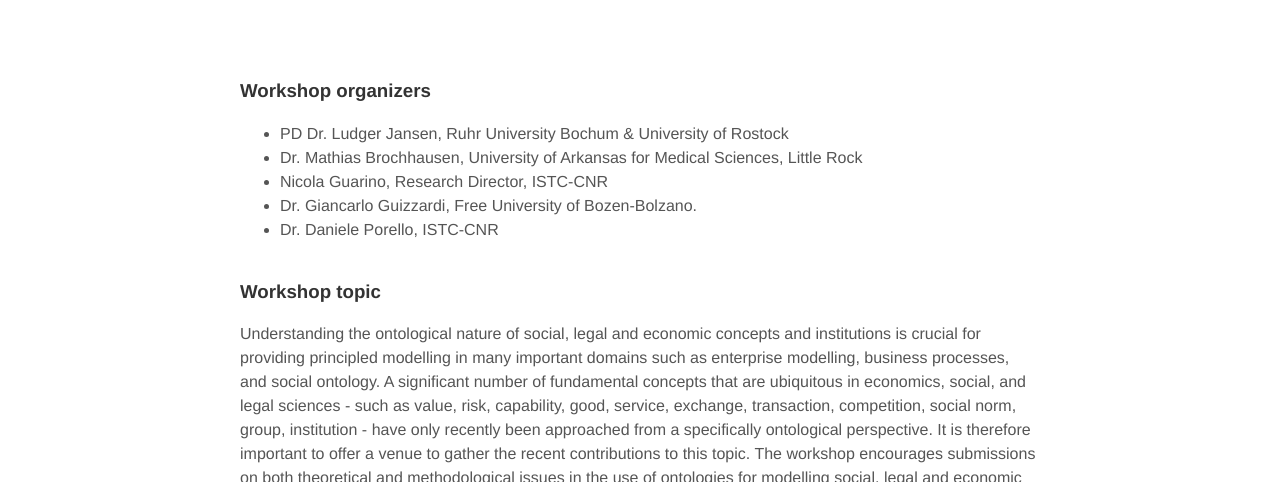
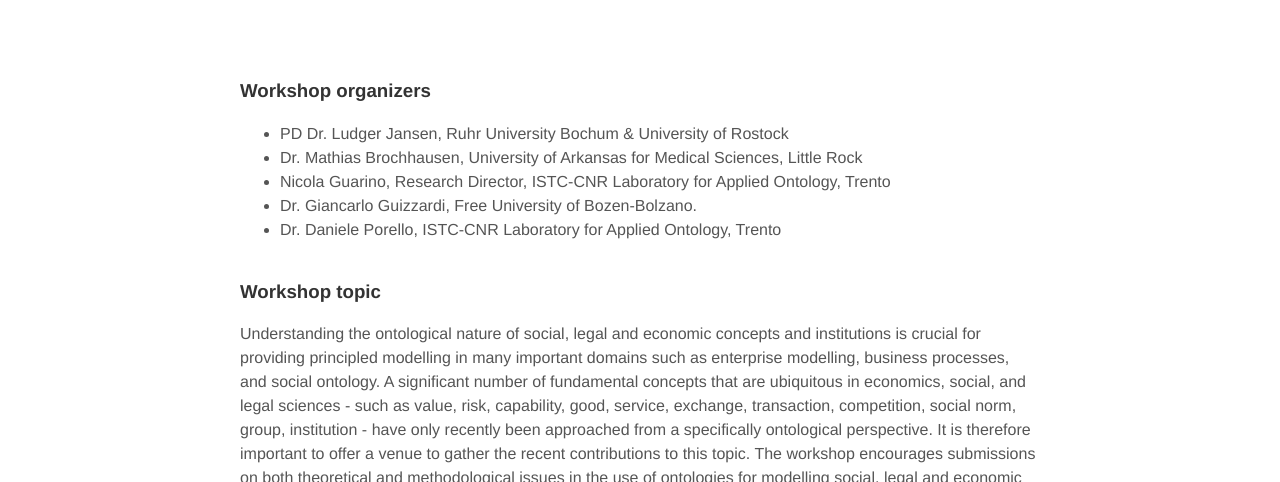
Before and after one commit to OOSTT/solee-2019, a plain HTML site: page index.html in a window 1280 px wide. Shown: the part 618-1100 px from the top of the page. Drawn offline with Linux system fonts and the light colour scheme.

Commit message:
Update index.html

```diff
--- a/index.html
+++ b/index.html
@@ -51,9 +51,9 @@
       <ul>
         <li>PD Dr. Ludger Jansen, Ruhr University Bochum & University of Rostock</li>
         <li>Dr. Mathias Brochhausen, University of Arkansas for Medical Sciences, Little Rock</li>
-        <li>Nicola Guarino, Research Director, ISTC-CNR</li>
+        <li>Nicola Guarino, Research Director, ISTC-CNR Laboratory for Applied Ontology, Trento</li>
         <li>Dr. Giancarlo Guizzardi, Free University of Bozen-Bolzano.</li>
-        <li>Dr. Daniele Porello, ISTC-CNR</li>
+        <li>Dr. Daniele Porello, ISTC-CNR Laboratory for Applied Ontology, Trento</li>
       </ul>
       <h3>Workshop topic</h3>
       <p>Understanding the ontological nature of social, legal and economic concepts and institutions is crucial for providing principled modelling in many important domains such as enterprise modelling, business processes, and social ontology. A significant number of fundamental concepts that are ubiquitous in economics, social, and legal sciences - such as value, risk, capability, good, service, exchange, transaction, competition, social norm, group, institution - have only recently been approached from a specifically ontological perspective. It is therefore important to offer a venue to gather the recent contributions to this topic. The workshop encourages submissions on both theoretical and methodological issues in the use of ontologies for modelling social, legal and economic concepts and institutions, as well as submissions on concrete use of ontologies in application for these domains. The workshop relates mainly to two previous events (SoLE-BD and Ontology of Economics 2018). We intend to broaden the focus in order to explore the emerging question how to deal with social entities in general, and to connect well established domains like biomedicine and business ontologies in this respect.</p>
```
